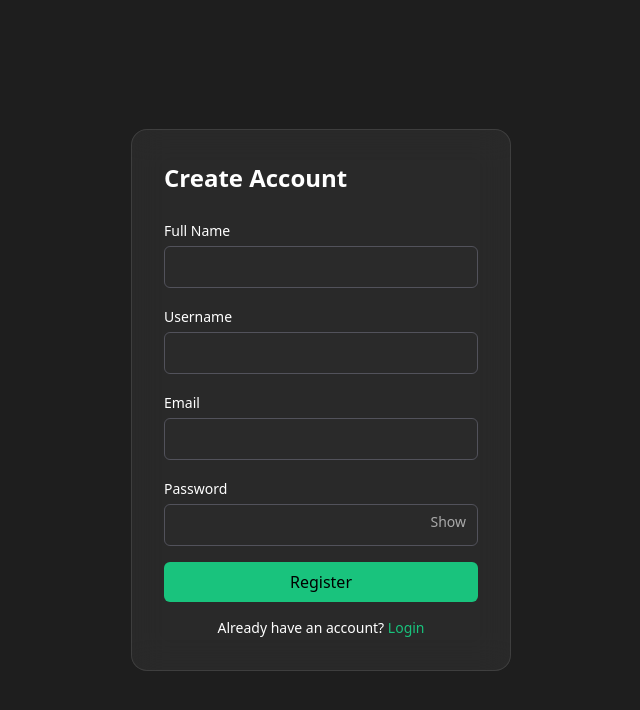
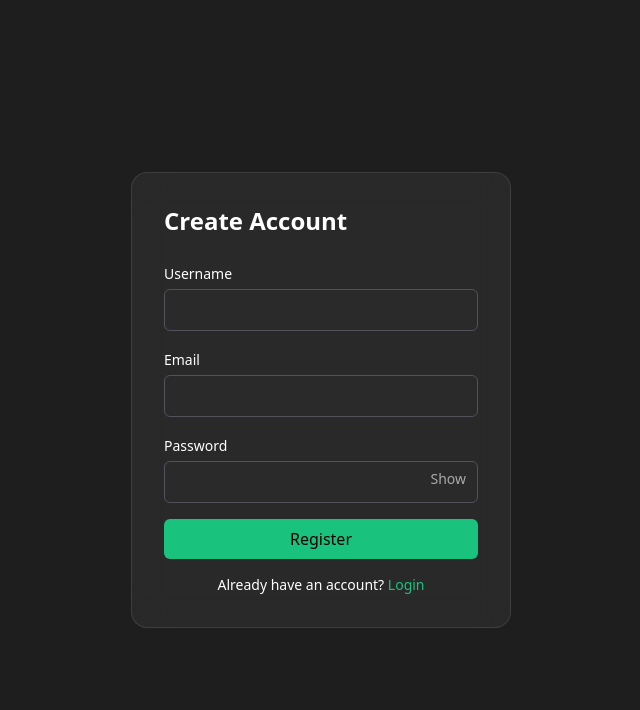
Before and after one commit to kunalbag2002/chatbot-fullstack, a React (Vite) app in the folder chatBot-frontend/: page /register in a window 1280 px wide. Shown: the top 710 px of the page, without its empty margins (319-959 px from the left). Built offline with nearby package versions, Linux system fonts and the light colour scheme.

Commit message:
Update Register.jsx

```diff
--- a/chatBot-frontend/src/pages/Register.jsx
+++ b/chatBot-frontend/src/pages/Register.jsx
@@ -2,57 +2,47 @@ import { useState } from "react";
 
 export default function Register() {
     const [showPassword, setShowPassword] = useState(false);
-    const [full_name, setFullName] = useState("");
     const [username, setUsername] = useState("");
     const [email, setEmail] = useState("");
     const [password, setPassword] = useState("");
+
+    async function handleRegister(e) {
+        e.preventDefault();
+
+        try {
+            const res = await fetch("https://chatbot-fullstack-j8hr.onrender.com/register", {
+                method: "POST",
+                headers: { "Content-Type": "application/json" },
+                body: JSON.stringify({ username, email, password }),
+            });
+
+            const data = await res.json();
+
+            if (res.ok) {
+                alert("✅ Account created successfully!");
+                window.location.href = "/login";
+            } else {
+                alert(data.detail || "Registration failed!");
+            }
+        } catch (err) {
+            console.error("Registration error:", err);
+            alert("⚠️ Could not connect to the server.");
+        }
+    }
+
     return (
         <div className="h-screen flex items-center justify-center bg-[#1E1E1E] text-white">
             <div className="w-[380px] bg-white/5 backdrop-blur-lg border border-white/10 rounded-2xl p-8">
                 <h1 className="text-2xl font-semibold mb-6">Create Account</h1>
 
-                <form
-                    className="space-y-4"
-                    onSubmit={async (e) => {
-                        e.preventDefault();
-
-                        const res = await fetch("https://chatbot-fullstack-j8hr.onrender.com/register", {
-                            method: "POST",
-                            headers: { "Content-Type": "application/json" },
-                            body: JSON.stringify({
-                                full_name,
-                                username,
-                                email,
-                                password
-                            })
-                        });
-
-                        const data = await res.json();
-
-                        if (data.error) {
-                            alert(data.error);
-                        } else {
-                            alert("✅ Account created successfully!");
-                            window.location.href = "/login";
-                        }
-                    }}
-                >
-                    <div>
-                        <label className="text-sm">Full Name</label>
-                        <input
-                            type="text"
-                            value={full_name}
-                            onChange={(e) => setFullName(e.target.value)}
-                            className="w-full mt-1 p-2 rounded-md bg-[#2A2A2A] border border-zinc-600 outline-none"
-                        />
-                    </div>
-
+                <form onSubmit={handleRegister} className="space-y-4">
                     <div>
                         <label className="text-sm">Username</label>
                         <input
                             type="text"
                             value={username}
                             onChange={(e) => setUsername(e.target.value)}
+                            required
                             className="w-full mt-1 p-2 rounded-md bg-[#2A2A2A] border border-zinc-600 outline-none"
                         />
                     </div>
@@ -60,9 +50,10 @@ export default function Register() {
                     <div>
                         <label className="text-sm">Email</label>
                         <input
-                            type="text"
+                            type="email"
                             value={email}
                             onChange={(e) => setEmail(e.target.value)}
+                            required
                             className="w-full mt-1 p-2 rounded-md bg-[#2A2A2A] border border-zinc-600 outline-none"
                         />
                     </div>
@@ -71,10 +62,11 @@ export default function Register() {
                         <label className="text-sm">Password</label>
                         <div className="relative">
                             <input
-                                type="text"
+                                type={showPassword ? "text" : "password"}
                                 value={password}
                                 onChange={(e) => setPassword(e.target.value)}
-                                className="w-full mt-1 p-2 rounded-md bg-[#2A2A2A] border border-zinc-600 outline-none"
+                                required
+                                className="w-full mt-1 p-2 rounded-md bg-[#2A2A2A] border border-zinc-600 outline-none pr-10"
                             />
                             <button
                                 type="button"
@@ -88,7 +80,7 @@ export default function Register() {
 
                     <button
                         type="submit"
-                        className="w-full bg-[#19C37D] text-black font-medium py-2 rounded-md"
+                        className="w-full bg-[#19C37D] text-black font-medium py-2 rounded-md hover:bg-[#16a34a]"
                     >
                         Register
                     </button>
@@ -96,7 +88,7 @@ export default function Register() {
 
                 <div className="mt-4 text-center text-sm">
                     Already have an account?{" "}
-                    <a href="/login" className="text-[#19C37D]">Login</a>
+                    <a href="/login" className="text-[#19C37D] hover:underline">Login</a>
                 </div>
             </div>
         </div>
```
